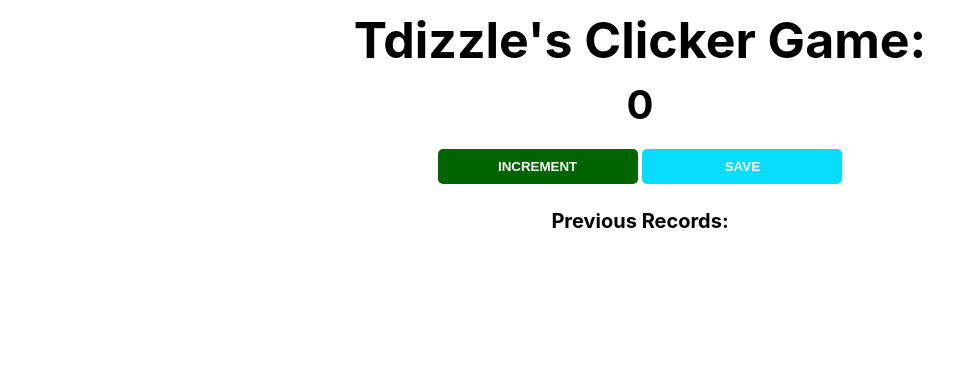
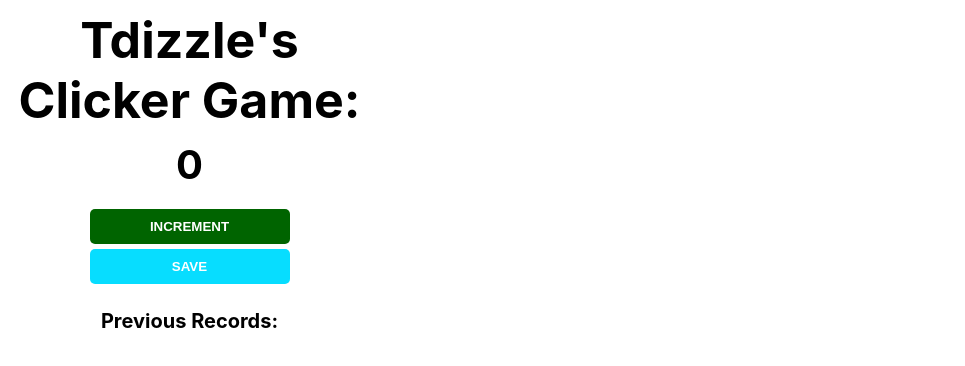
Before and after one commit to Tdizzle9499/Tdizzle-sclickcounter, a plain HTML site: page index.html in a window 1280 px wide. Shown: the whole page, without its empty margins (0-965 px from the left). Drawn offline with Linux system fonts and the light colour scheme.

Commit message:
Add files via upload

```diff
--- a/index.html
+++ b/index.html
@@ -4,11 +4,14 @@
         <link rel="stylesheet" href="styles.css">
     </head>
     <body>
+        <div class="container">
+
         <h1>Tdizzle's Clicker Game:</h1>
         <h2 id="count-el">0</h2>
         <button id="increment-btn" onclick="increment()">INCREMENT</button>
         <button id="save-btn" onclick="save()">SAVE</button>
         <p id="save-el">Previous Records: </p>
         <script src="script.js"></script>
+        </div>
     </body>
 </html>
--- a/styles.css
+++ b/styles.css
@@ -1,6 +1,6 @@
 body {
-    width: auto;
-height: auto;
+    width: 363;
+height: 602;
     background-size: cover;
     font-family: -apple-system, BlinkMacSystemFont, 'Segoe UI', Roboto, Oxygen, Ubuntu, Cantarell, 'Open Sans', 'Helvetica Neue', sans-serif;
     font-weight: bold;
```
